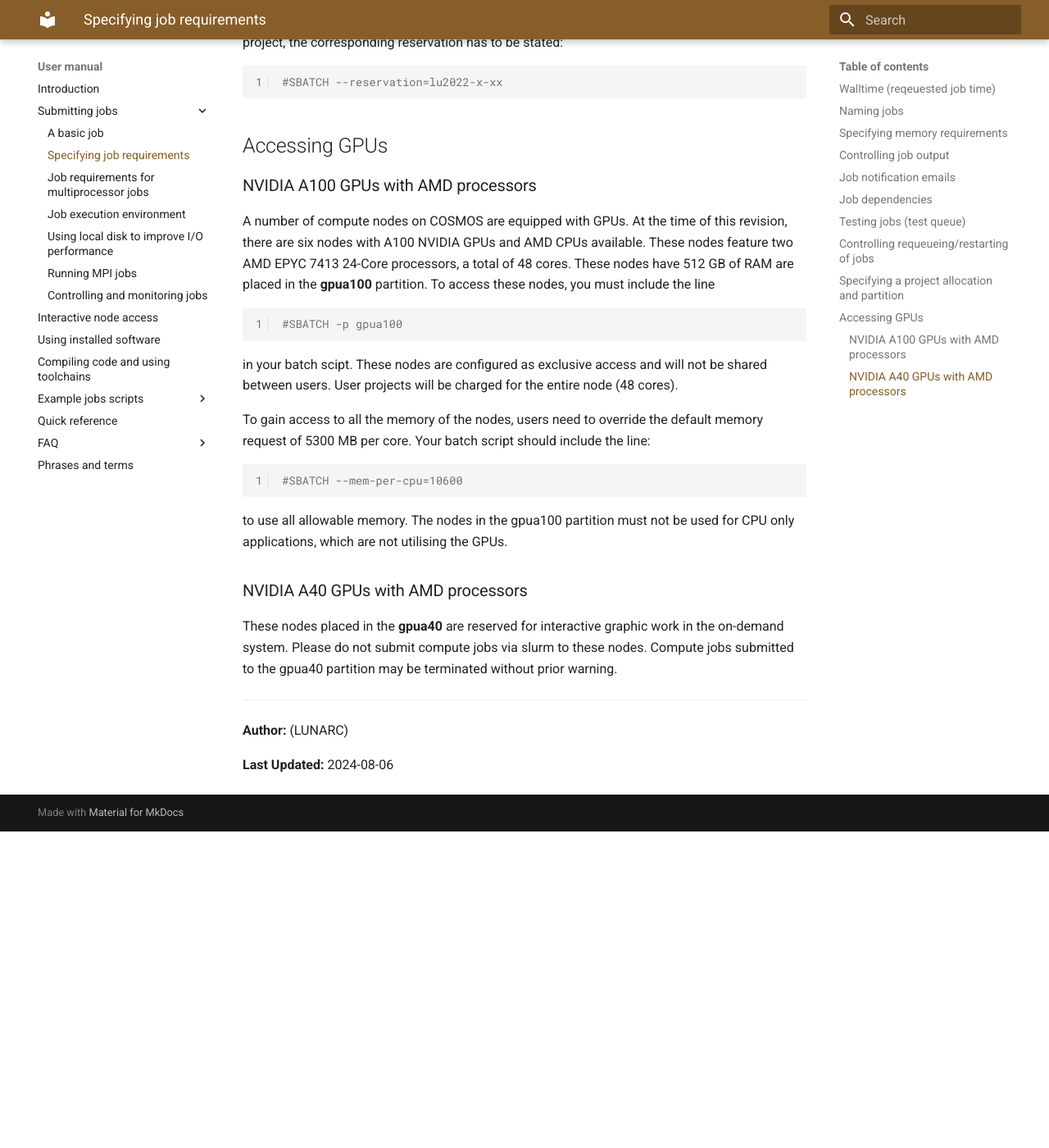
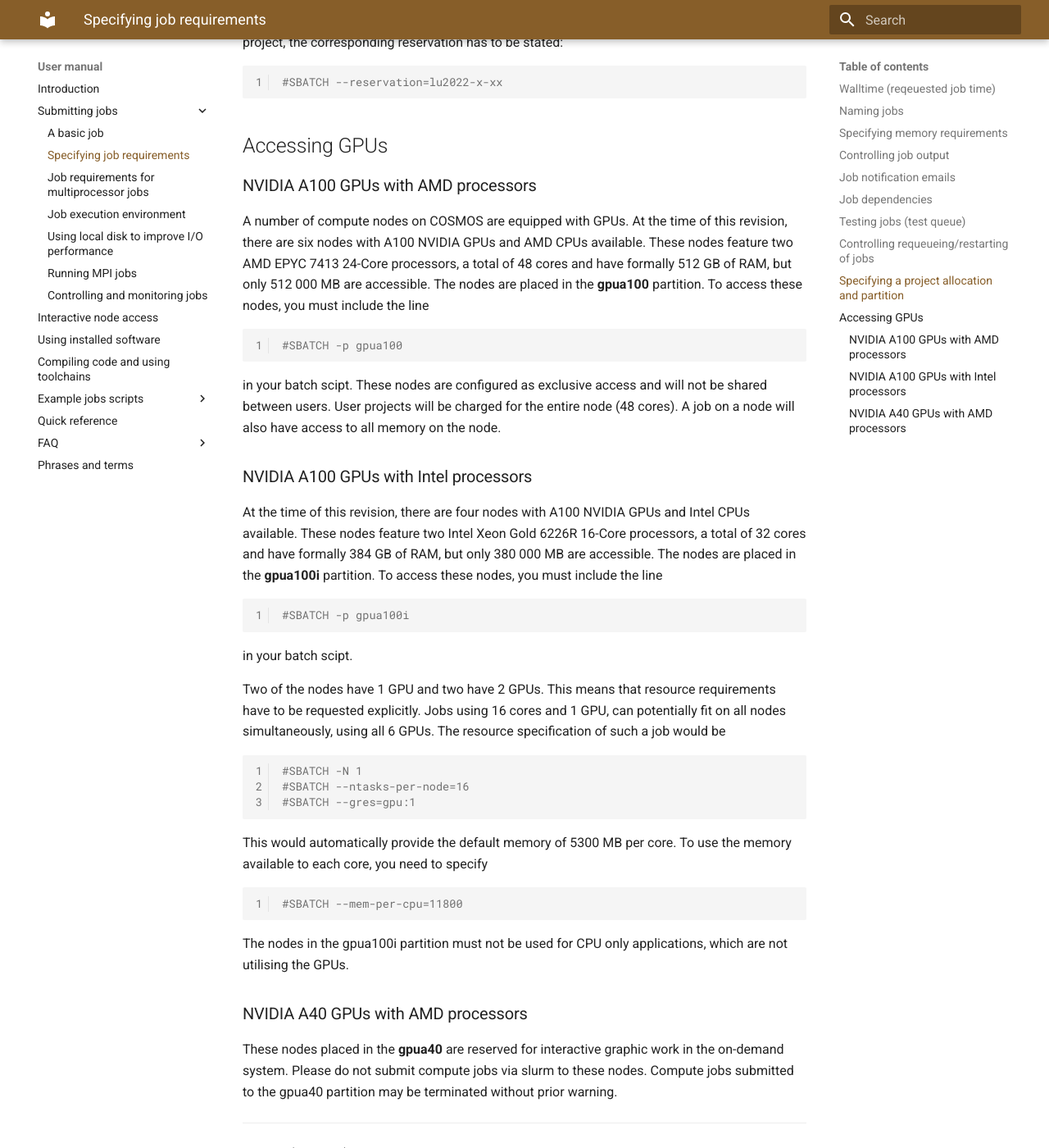
Before and after one commit to lunarc/lunarc_docs, an MkDocs documentation site: the page built from docs/manual/submitting_jobs/manual_specifying_requirements.md, in a window 1280 px wide and 1400 px high, scrolled down 4181 px. Shown: the whole window at 82% size. Built offline with MkDocs 1.6.1 and Material for MkDocs 9.7.7, drawn with Linux system fonts in a browser that asks for light colours; comment, search, counter and statistics services are not loaded; before the commit the page ends 5195 px from its top, so only the background shows below that.

Commit message:
Modifying description for gpua100 and adding for gpua100i

````diff
--- a/docs/manual/submitting_jobs/manual_specifying_requirements.md
+++ b/docs/manual/submitting_jobs/manual_specifying_requirements.md
@@ -139,19 +139,36 @@ In addition, for those who access private nodes (financed by a research project)
 
 ### NVIDIA A100 GPUs with AMD processors
 
-A number of compute nodes on COSMOS are equipped with GPUs. At the time of this revision, there are six nodes with A100 NVIDIA GPUs and AMD CPUs available.  These nodes feature two AMD EPYC 7413 24-Core processors, a total of 48 cores.  These nodes have 512 GB of RAM are placed in the **gpua100** partition. To access these nodes, you must include the line
+A number of compute nodes on COSMOS are equipped with GPUs. At the time of this revision, there are six nodes with A100 NVIDIA GPUs and AMD CPUs available.  These nodes feature two AMD EPYC 7413 24-Core processors, a total of 48 cores and have formally 512 GB of RAM, but only 512 000 MB are accessible. The nodes are placed in the **gpua100** partition. To access these nodes, you must include the line
 
 ```bash
 #SBATCH -p gpua100
 ```
-in your batch scipt.  These nodes are configured as exclusive access and will not be shared between users.   User projects will be charged for the entire node (48 cores).
+in your batch scipt.  These nodes are configured as exclusive access and will not be shared between users.   User projects will be charged for the entire node (48 cores). A job on a node will also have access to all memory on the node.
 
-To gain access to all the memory of the nodes, users need to override the default memory request of 5300 MB per core. Your batch script should include the line:
+### NVIDIA A100 GPUs with Intel processors
+
+At the time of this revision, there are four nodes with A100 NVIDIA GPUs and Intel CPUs available.  These nodes feature two Intel Xeon Gold 6226R 16-Core processors, a total of 32 cores and have formally 384 GB of RAM, but only 380 000 MB are accessible. The nodes are placed in the **gpua100i** partition. To access these nodes, you must include the line
 
 ```bash
-#SBATCH --mem-per-cpu=10600
+#SBATCH -p gpua100i
 ```
-to use all allowable memory.  The nodes in the gpua100 partition must not be used for CPU only applications, which are not utilising the GPUs.
+in your batch scipt.
+
+Two of the nodes have 1 GPU and two have 2 GPUs. This means that resource requirements have to be requested explicitly. Jobs using 16 cores and 1 GPU, can potentially fit on all nodes simultaneously, using all 6 GPUs. The resource specification of such a job would be
+
+```bash
+#SBATCH -N 1
+#SBATCH --ntasks-per-node=16
+#SBATCH --gres=gpu:1
+```
+
+This would automatically provide the default memory of 5300 MB per core. To use the memory available to each core, you need to specify
+
+```bash
+#SBATCH --mem-per-cpu=11800
+```
+The nodes in the gpua100i partition must not be used for CPU only applications, which are not utilising the GPUs.
 
 ### NVIDIA A40 GPUs with AMD processors
 
````
